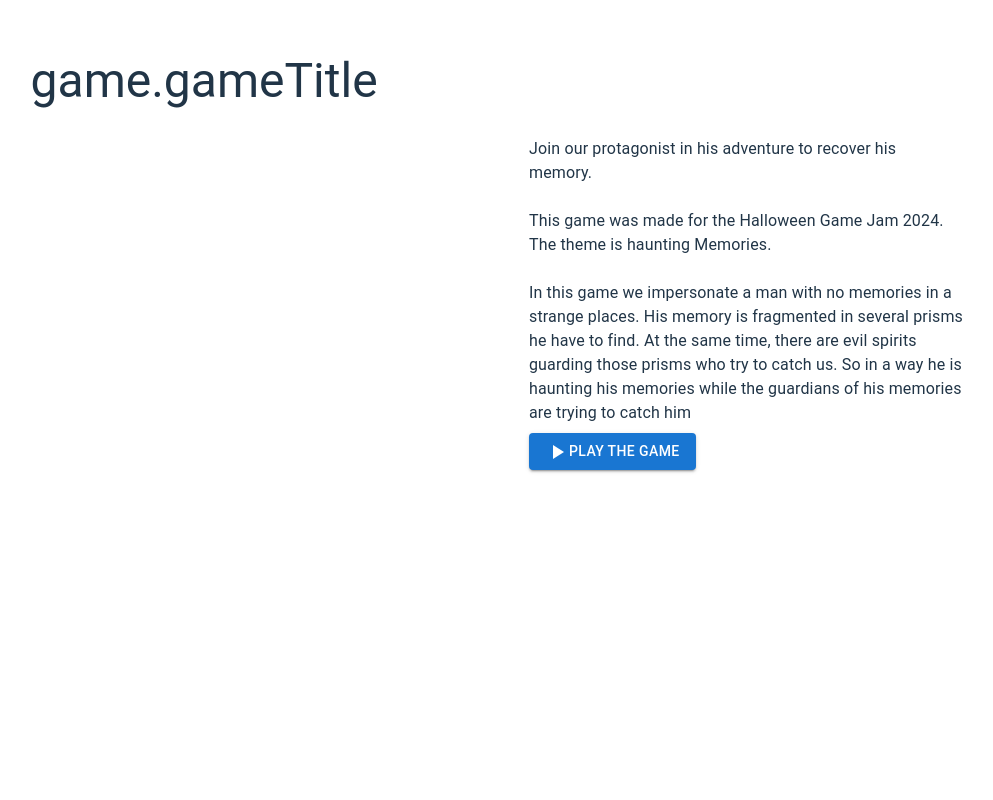
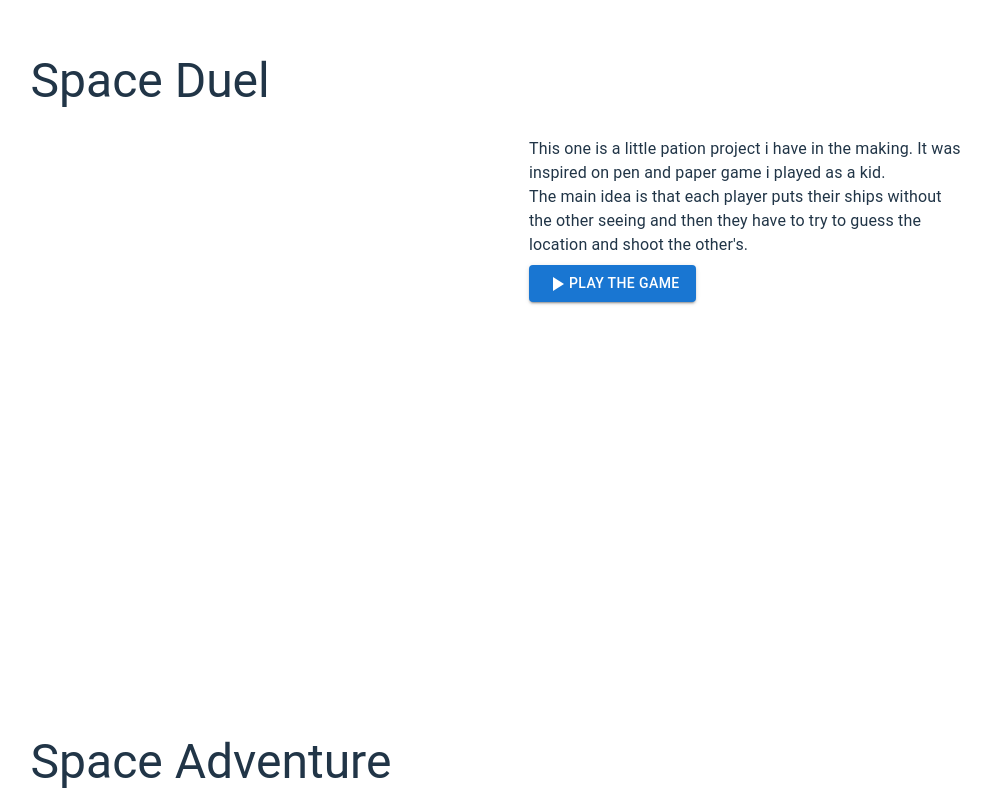
Before and after one commit to Dvilches1234/mi-portafolio2, a React (Vite) app: page / in a window 1280 px wide. Shown: the part 2340-3140 px from the top of the page, without its empty margins (123-1116 px from the left). Before the commit the page ends 3074 px from the top, so only its background shows below. Built offline with nearby package versions, Linux system fonts and the light colour scheme.

Commit message:
new games added

```diff
--- a/src/App.jsx
+++ b/src/App.jsx
@@ -33,15 +33,6 @@ function App() {
 
               </Grid>
             ))}
-            <Grid size={12}>
-                <GameInfo
-                gameTitle={"game.gameTitle"}
-                gameUrl={"https://srdenso.itch.io/ghosts-from-the-past"}
-                videoUrl={"https://www.youtube.com/watch?v=dQw4w9WgXcQ&ab_channel=RickAstley"}
-                description={description}
-              />
-
-              </Grid>
           </Grid>
         </Grid>
       </Grid>
--- a/src/utils/gamesData.json
+++ b/src/utils/gamesData.json
@@ -19,5 +19,20 @@
         "gameUrl":"https://srdenso.itch.io/fastball",
         "videoUrl":"https://youtu.be/8YkILe7zfF4",
         "description":"I made this game for the 20 second game jam in 2022. As the name of the jam suggest, this game only last 20 seconds, so try to score the most points and keep going up in the leaderborad!"
+    },
+    {
+        "id" :  3,
+        "gameTitle": "Space Duel",
+        "gameUrl":"https://srdenso.itch.io/space-duel",
+        "videoUrl":"https://youtu.be/PRdUUaUmjvk",
+        "description":"This one is a little pation project i have in the making. It was inspired on pen and paper game i played as a kid.\n The main idea is that each player puts their ships without the other seeing and then they have to try to guess the location and shoot the other's."
+    },
+    {
+        "id" :  4,
+        "gameTitle": "Space Adventure",
+        "gameUrl":"https://srdenso.itch.io/spaceadventure",
+        "videoUrl":"https://youtube.com/shorts/1FOKKkj5O9o?feature=share",
+        "description":"I made this game for a course of game development i took. Basically it's sort of a bullet hell. \n The fun part was programming the behaviour of the enemy ships."
     }
+
 ]
```
